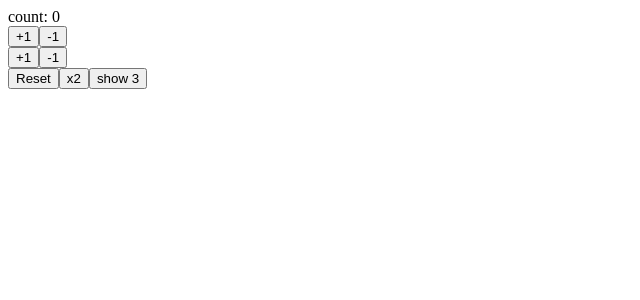
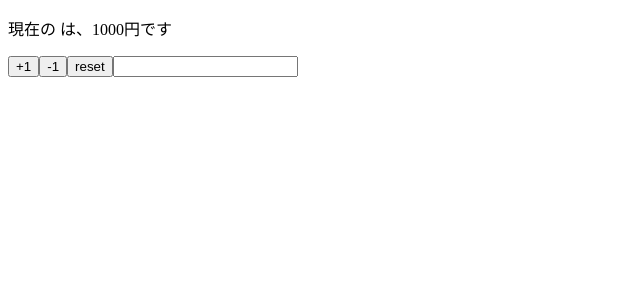
Before and after one commit to asaknkn/react-hooks-101, a React (Create React App) app: page / in a window 1280 px wide. Shown: the top 300 px of the page, without its empty margins (0-640 px from the left). Built offline with nearby package versions, Linux system fonts and the light colour scheme.

Commit message:
implement component using multiple states

```diff
--- a/src/App.js
+++ b/src/App.js
@@ -1,40 +1,28 @@
 import React, { useState } from "react"
 
- const App = () => {
-  const [count, setCount] = useState(0)
+ const App = props => {
+  const [name, setName] = useState(props.name)
+  const [price, setPrice] = useState(props.price)
 
-  const increment = () => setCount(count + 1)
-  const decrement = () => setCount(count - 1)
-
-  const increment2 = () => setCount(previousCount => previousCount + 1)
-  const decrement2 = () => setCount(previousCount => previousCount - 1)
-
-  const reset = () => setCount(0)
-
-  const double = () => setCount(count * 2)
-
-  const showThree = () => setCount(previousCount =>
-    previousCount % 3 === 0 ? previousCount / 3 : previousCount
-  )
+  const reset = () => {
+    setPrice(props.price)
+    setName(props.name)
+  }
 
   return (
     <>
-      <div>count: {count}</div>
-      <div>
-        <button onClick={increment}>+1</button>
-        <button onClick={decrement}>-1</button>
-      </div>
-      <div>
-        <button onClick={increment2}>+1</button>
-        <button onClick={decrement2}>-1</button>
-      </div>
-      <div>
-        <button onClick={reset}>Reset</button>
-        <button onClick={double}>x2</button>
-        <button onClick={showThree}>show 3</button>
-      </div>
+      <p>現在の {name} は、{price}円です</p>
+      <button onClick={() => setPrice(price + 1)}>+1</button>
+      <button onClick={() => setPrice(price - 1)}>-1</button>
+      <button onClick={reset}>reset</button>
+      <input value={name} onChange={e => setName(e.target.value)}/>
     </>
   )
 }
 
+App.defaultProps = {
+  name: '',
+  price: 1000
+}
+
 export default App
```
